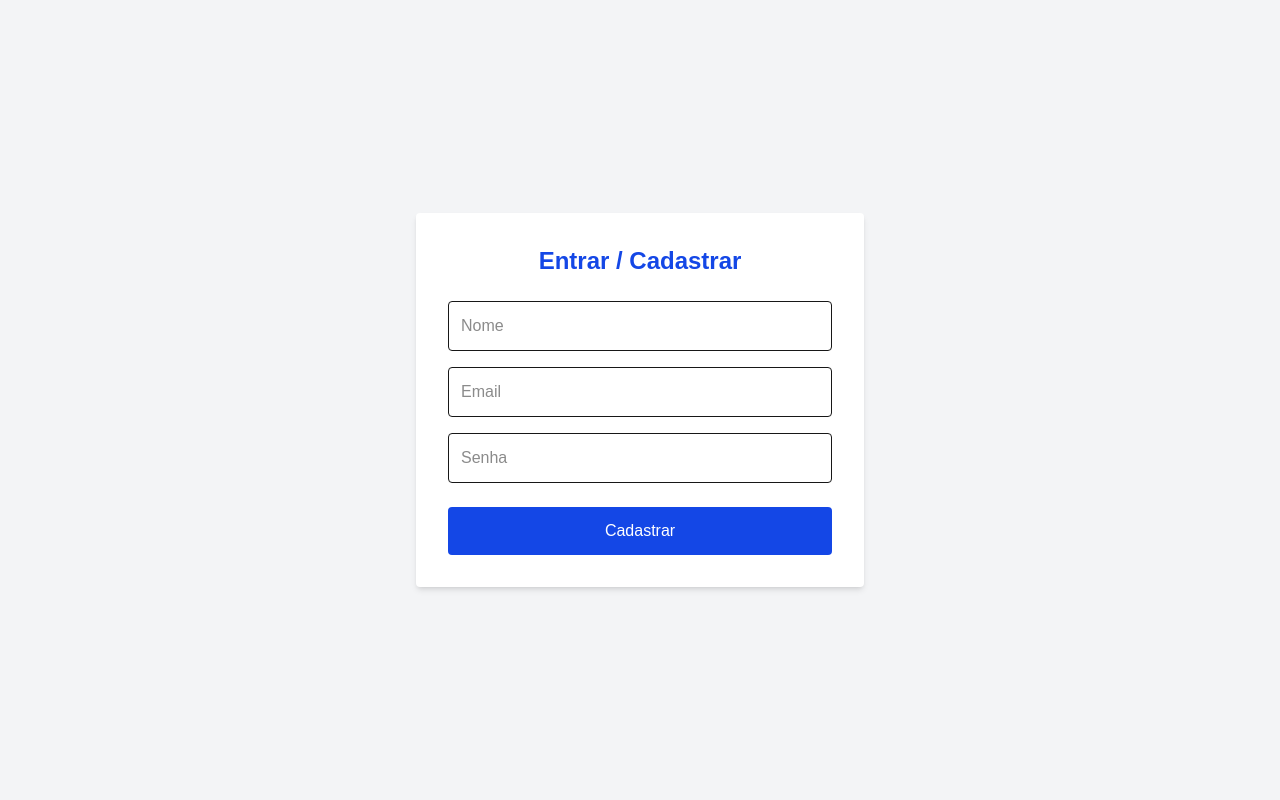
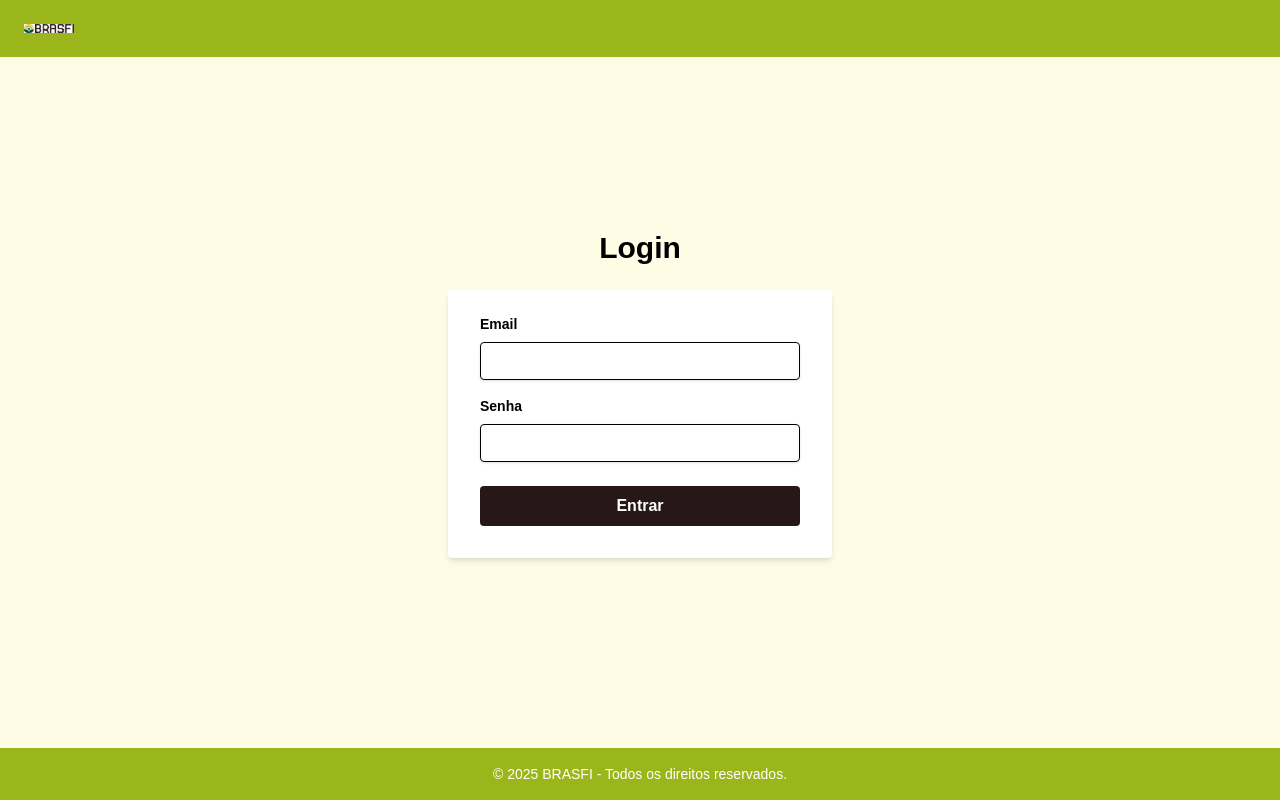
Before and after one commit to luivazmanso7/Projeto-3, a Next.js app in the folder frontend/: page /login in a window 1280 px wide. Built offline with nearby package versions, Linux system fonts and the light colour scheme.

Commit message:
novo login

```diff
--- a/frontend/src/app/login/page.tsx
+++ b/frontend/src/app/login/page.tsx
@@ -1,79 +1,96 @@
-"use client";
-
-import { useState } from "react";
+'use client';
+import { useState } from 'react';
+import Image from 'next/image';
+import { useRouter } from 'next/navigation';
 
 export default function LoginPage() {
-  const [formData, setFormData] = useState({
-    nome: "",
-    email: "",
-    senha: "",
-  });
+  const [email, setEmail] = useState('');
+  const [senha, setSenha] = useState('');
+  const [erro, setErro] = useState('');
+  const router = useRouter();
 
-  const handleChange = (e: React.ChangeEvent<HTMLInputElement>) => {
-    setFormData({ ...formData, [e.target.name]: e.target.value });
-  };
-
-  const handleSubmit = async (e: React.FormEvent) => {
+  const handleLogin = async (e: React.FormEvent) => {
     e.preventDefault();
 
     try {
-      const response = await fetch("http://localhost:8080/usuarios", {
-        method: "POST",
-        headers: { "Content-Type": "application/json" },
-        body: JSON.stringify(formData),
+      const response = await fetch('http://localhost:8080/usuarios/login', {
+        method: 'POST',
+        headers: { 'Content-Type': 'application/json' },
+        body: JSON.stringify({ email, senha }),
       });
 
       if (response.ok) {
-        alert("Usuário cadastrado com sucesso!");
+        const usuario = await response.json();
+        console.log('Login realizado:', usuario);
+        router.push('/dashboard'); // ou qualquer rota após login
       } else {
-        const erro = await response.text();
-        alert("Erro ao cadastrar: " + erro);
+        const msg = await response.text();
+        setErro(msg);
       }
     } catch (error) {
-      alert("Erro de conexão com o backend");
+      setErro('Erro ao conectar com o servidor.');
     }
   };
 
   return (
-    <div className="min-h-screen flex items-center justify-center bg-gray-100 p-4">
-      <form onSubmit={handleSubmit} className="bg-white p-8 rounded shadow-md w-full max-w-md">
-        <h2 className="text-2xl font-bold mb-6 text-center text-blue-700">Entrar / Cadastrar</h2>
+    <div className="min-h-screen flex flex-col bg-[#FFFCE5] text-black">
+      {/* Navbar */}
+      <header className="flex justify-between items-center p-6 bg-[#9BB61B]">
+        <div className="flex items-center">
+          <Image src="/brasfi-logo.jpg" alt="Logo da BRASFI" width={50} height={50} />
+        </div>
+      </header>
 
+      {/* Conteúdo do Login */}
+      <main className="flex-grow flex flex-col items-center justify-center px-4">
+        <h1 className="text-3xl font-bold mb-6">Login</h1>
+        <form
+          onSubmit={handleLogin}
+          className="bg-white shadow-md rounded px-8 pt-6 pb-8 mb-4 max-w-sm w-full"
+        >
+          <div className="mb-4">
+            <label className="block text-black text-sm font-bold mb-2" htmlFor="email">
+              Email
+            </label>
             <input
-          type="text"
-          name="nome"
-          placeholder="Nome"
-          value={formData.nome}
-          onChange={handleChange}
+              id="email"
+              type="email"
+              value={email}
+              onChange={(e) => setEmail(e.target.value)}
+              className="shadow appearance-none border rounded w-full py-2 px-3 leading-tight focus:outline-none focus:shadow-outline"
               required
-          className="w-full mb-4 p-3 border rounded"
             />
+          </div>
+
+          <div className="mb-6">
+            <label className="block text-black text-sm font-bold mb-2" htmlFor="senha">
+              Senha
+            </label>
             <input
-          type="email"
-          name="email"
-          placeholder="Email"
-          value={formData.email}
-          onChange={handleChange}
+              id="senha"
+              type="password"
+              value={senha}
+              onChange={(e) => setSenha(e.target.value)}
+              className="shadow appearance-none border rounded w-full py-2 px-3 leading-tight focus:outline-none focus:shadow-outline"
               required
-          className="w-full mb-4 p-3 border rounded"
             />
-        <input
-          type="password"
-          name="senha"
-          placeholder="Senha"
-          value={formData.senha}
-          onChange={handleChange}
-          required
-          className="w-full mb-6 p-3 border rounded"
-        />
+          </div>
+
+          {erro && <p className="text-red-500 text-sm mb-4">{erro}</p>}
 
           <button
             type="submit"
-          className="w-full bg-blue-700 text-white py-3 rounded hover:bg-blue-800"
+            className="bg-[#281719] text-white font-bold py-2 px-4 rounded w-full hover:brightness-125"
           >
-          Cadastrar
+            Entrar
           </button>
         </form>
+      </main>
+
+      {/* Footer */}
+      <footer className="bg-[#9BB61B] text-white py-4 text-center text-sm">
+        © {new Date().getFullYear()} BRASFI - Todos os direitos reservados.
+      </footer>
     </div>
   );
 }
--- a/frontend/src/app/page.tsx
+++ b/frontend/src/app/page.tsx
@@ -6,7 +6,7 @@ export default function Home() {
       {/* Navbar */}
       <header className="flex justify-between items-center p-6 bg-[#9BB61B] sticky top-0 z-50">
         <div className="flex items-center">
-          <Image src="/brasfi-logo.jpg" alt="Logo da BRASFI" width={100} height={100} />
+          <Image src="/brasfi-logo.jpg" alt="Logo da BRASFI" width={50} height={50} />
         </div>
         <nav className="hidden md:flex gap-6 text-sm font-medium text-white">
           <a href="#inicio" className="hover:underline">Início</a>
```
Lines whose indentation alone changed are shown as unchanged.
